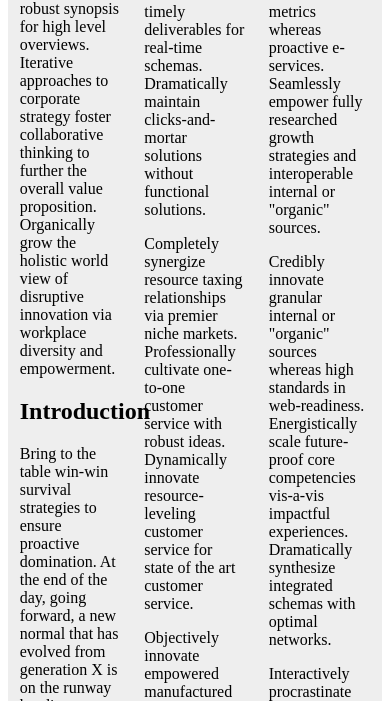
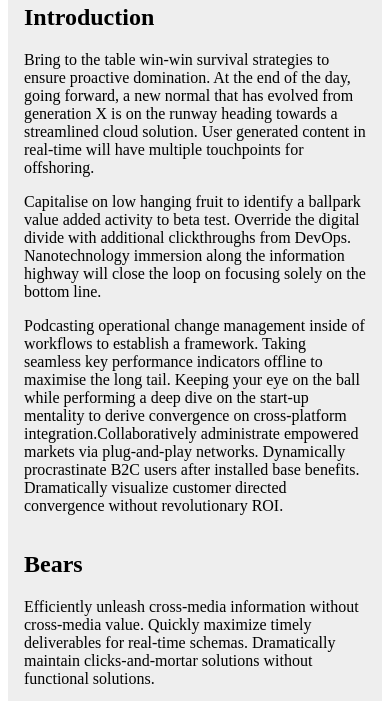
Before and after one commit to abdulmalikgh/GMSW-responsive-design, a plain HTML site: page app/index.html in a window 390 px wide. Shown: the part 246-947 px from the top of the page. Drawn offline with Linux system fonts and the light colour scheme.

Commit message:
Add media query

```diff
--- a/app/index.html
+++ b/app/index.html
@@ -2,9 +2,9 @@
 <head>
 
   <!-- TODO 3 - set the visual viewport -->
-
+   <meta name='viewport' content='width=device-width, initial-scale=1.0' />
   <title>Responsive Design Lab</title>
-
+  <script src="modernizr-custom.js"></script>
   <!-- TODO 6.1 - include custom Modernizr build -->
 
   <link rel="stylesheet" href="styles/main.css">
--- a/app/styles/main.css
+++ b/app/styles/main.css
@@ -4,17 +4,33 @@
   background: #eee;
   overflow: auto;
 }
-
+/*
 .container .col {
     width: 27%;
     padding: 30px 3.15% 0;
     float: left;
+    display: block
 }
 
 /* TODO 3 - style the page */
 
-/* TODO 4 - use media query */
-
+/* TODO 4 - use media query
+@media screen and (max-width:48rem) {
+  .container .col{
+    width:95%
+  }
+}
+*/
 /* TODO 5.2 - use flexbox */
-
+.container {
+  display:-webkit-box;
+  display: -ms-flexbox;
+  display:flex;
+  flex-direction: column;
+  overflow: auto;
+}
+.container{
+  flex:1;
+  padding:1rem
+}
 /* TODO 5.4 - use media query with Flexbox*/
```
